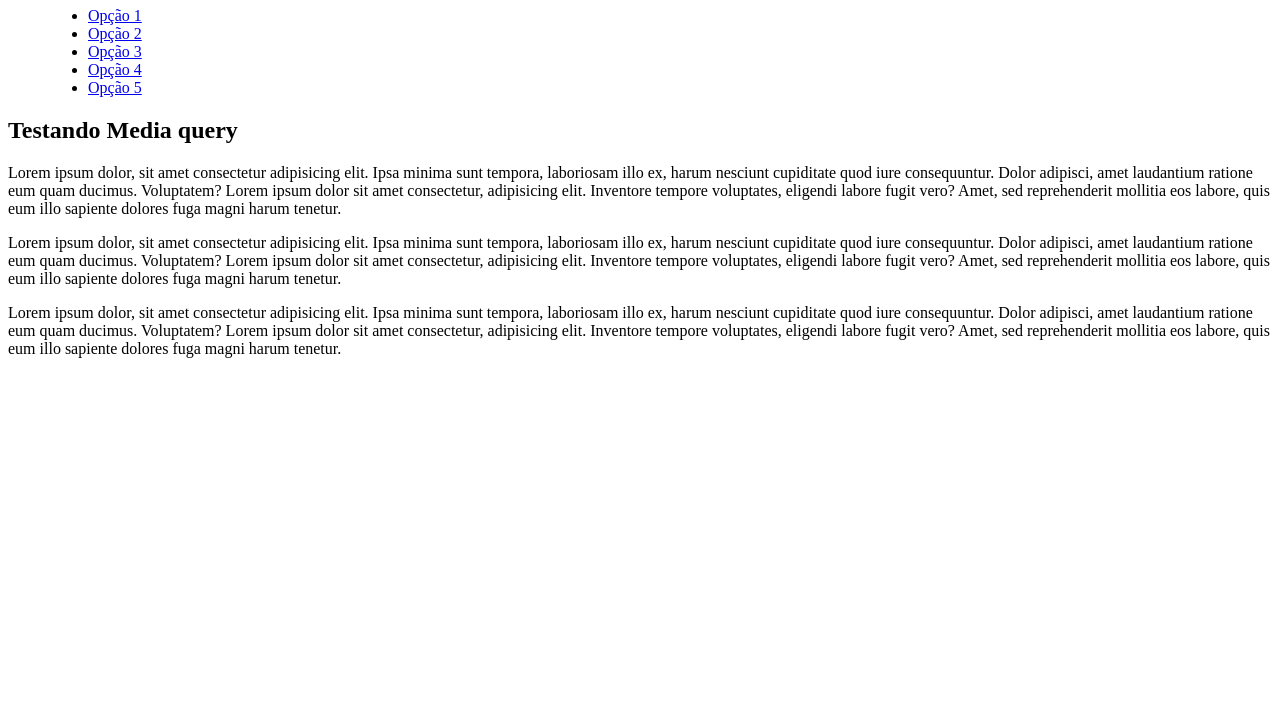
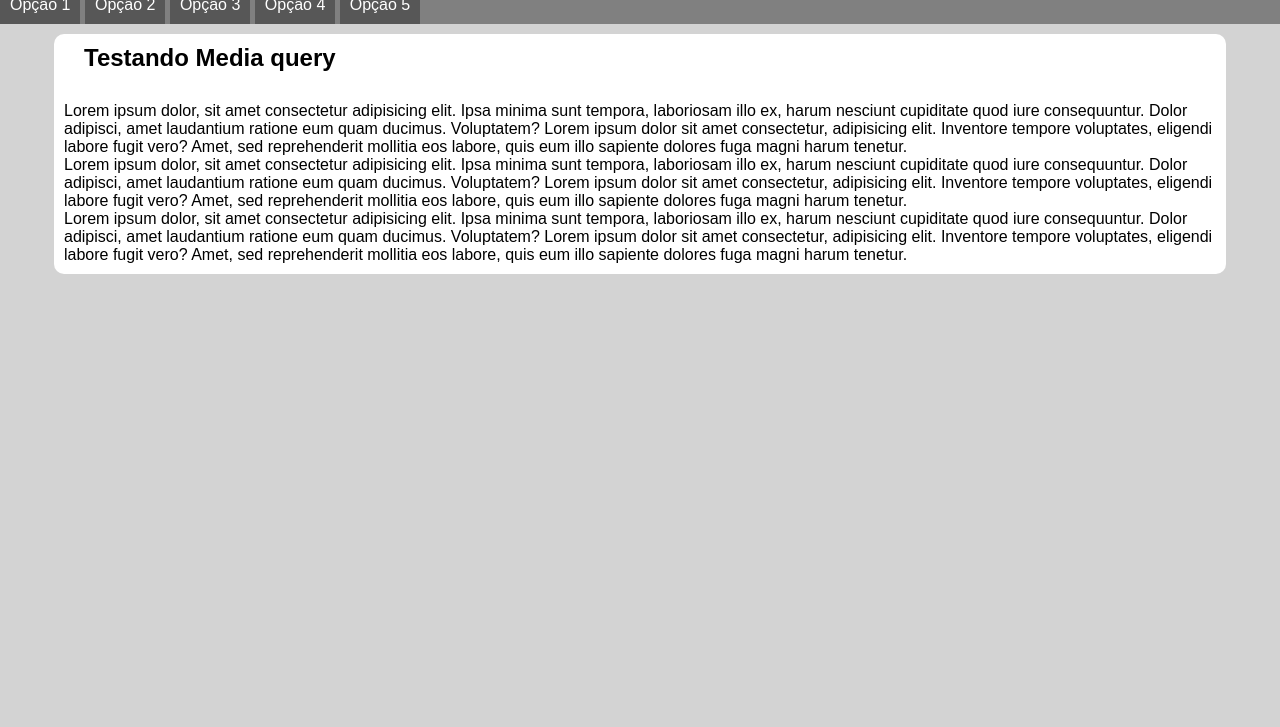
Before and after one commit to chirleynunessantos/html_css, a plain HTML site: page mq005/index.html in a window 1280 px wide. Shown: the part 73-800 px from the top of the page. Drawn offline with nearby package versions, Linux system fonts and the light colour scheme.

Commit message:
projeto usando media query

```diff
--- /dev/null
+++ b/MODULO04/ex026/mq003/estilos/style.css
@@ -0,0 +1 @@
+@charset "UTF-8";
--- /dev/null
+++ b/mq005/estilos/media-query.css
@@ -0,0 +1,14 @@
+@charset "UTF-8";
+
+@media screen and (min-width : 768px){
+
+    i#burguer{
+        display: none;
+    }
+    menu{
+        display: block;
+    }
+    menu > ul > li {
+        display: inline-block;
+    }
+}
--- /dev/null
+++ b/mq005/estilos/style.css
@@ -0,0 +1,74 @@
+@charset "UTF-8";
+
+* {
+    font-family: Arial, Helvetica, sans-serif;
+    margin: 0px;
+    padding: 0px;
+}
+
+body,
+html {
+    background-color: lightgrey;
+}
+
+header {
+    background-color: gray;
+}
+
+header>h1 {
+    padding: 10px;
+    text-align: center;
+}
+i#burguer {
+    background-color: rgb(48, 48, 48);
+    color: white;
+    display: block;
+    text-align: center;
+    padding: 10px;
+    cursor:pointer;
+}
+
+i#burguer:hover{
+    background-color: white;
+    color: black;
+}
+
+menu {
+    display: none;
+
+}
+
+menu > ul {
+    list-style-type: none;
+}
+
+menu > ul > li > a {
+    display: block;
+    padding: 10px;
+    text-decoration: none;
+    text-align: center;
+    background-color: rgb(87, 87, 87);
+    color: white;
+    border-top: 2px solid gray;
+}
+
+menu>ul>li>a:hover {
+    background-color: gray;
+}
+
+main {
+    width: 90vw;
+    background-color: white;
+    margin: auto;
+    margin-top: 10px;
+    padding: 10px;
+    border-radius: 10px;
+
+}
+
+article>h2 {
+    padding-bottom: 20px;
+    margin-bottom: 10px;
+    text-indent: 20px;
+
+}
--- a/mq005/index.html
+++ b/mq005/index.html
@@ -1,14 +1,22 @@
 <!DOCTYPE html>
 <html lang="en">
+
 <head>
     <meta charset="UTF-8">
     <meta name="viewport" content="width=h, initial-scale=1.0">
     <title>Document</title>
+    <link rel="stylesheet" href="estilos/style.css">
+    <link rel="stylesheet"
+        href="https://fonts.googleapis.com/css2?family=Material+Symbols+Outlined:opsz,wght,FILL,GRAD@20..48,100..700,0..1,-50..200&icon_names=menu" />
+
+    <link rel="stylesheet" href="estilos/media-query.css">
 </head>
-<body>
+
+<body onresize="mudouTamanho()">
     <header>
         <h1>Meu Site</h1>
-        <menu>
+        <i class="material-symbols-outlined" id="burguer" onclick='chickMenu()'>menu</i>
+        <menu id="itens">
             <ul>
                 <li><a href="#">Opção 1</a></li>
                 <li><a href="#">Opção 2</a></li>
@@ -21,16 +29,49 @@
     <main>
         <article>
             <h2>Testando Media query</h2>
-            <p>Lorem ipsum dolor, sit amet consectetur adipisicing elit. Ipsa minima sunt tempora, laboriosam illo ex, harum nesciunt cupiditate quod iure consequuntur. Dolor adipisci, amet laudantium ratione eum quam ducimus. Voluptatem?
-                Lorem ipsum dolor sit amet consectetur, adipisicing elit. Inventore tempore voluptates, eligendi labore fugit vero? Amet, sed reprehenderit mollitia eos labore, quis eum illo sapiente dolores fuga magni harum tenetur.
+            <p>Lorem ipsum dolor, sit amet consectetur adipisicing elit. Ipsa minima sunt tempora, laboriosam illo ex,
+                harum nesciunt cupiditate quod iure consequuntur. Dolor adipisci, amet laudantium ratione eum quam
+                ducimus. Voluptatem?
+                Lorem ipsum dolor sit amet consectetur, adipisicing elit. Inventore tempore voluptates, eligendi labore
+                fugit vero? Amet, sed reprehenderit mollitia eos labore, quis eum illo sapiente dolores fuga magni harum
+                tenetur.
             </p>
-             <p>Lorem ipsum dolor, sit amet consectetur adipisicing elit. Ipsa minima sunt tempora, laboriosam illo ex, harum nesciunt cupiditate quod iure consequuntur. Dolor adipisci, amet laudantium ratione eum quam ducimus. Voluptatem?
-                Lorem ipsum dolor sit amet consectetur, adipisicing elit. Inventore tempore voluptates, eligendi labore fugit vero? Amet, sed reprehenderit mollitia eos labore, quis eum illo sapiente dolores fuga magni harum tenetur.
+            <p>Lorem ipsum dolor, sit amet consectetur adipisicing elit. Ipsa minima sunt tempora, laboriosam illo ex,
+                harum nesciunt cupiditate quod iure consequuntur. Dolor adipisci, amet laudantium ratione eum quam
+                ducimus. Voluptatem?
+                Lorem ipsum dolor sit amet consectetur, adipisicing elit. Inventore tempore voluptates, eligendi labore
+                fugit vero? Amet, sed reprehenderit mollitia eos labore, quis eum illo sapiente dolores fuga magni harum
+                tenetur.
             </p>
-             <p>Lorem ipsum dolor, sit amet consectetur adipisicing elit. Ipsa minima sunt tempora, laboriosam illo ex, harum nesciunt cupiditate quod iure consequuntur. Dolor adipisci, amet laudantium ratione eum quam ducimus. Voluptatem?
-                Lorem ipsum dolor sit amet consectetur, adipisicing elit. Inventore tempore voluptates, eligendi labore fugit vero? Amet, sed reprehenderit mollitia eos labore, quis eum illo sapiente dolores fuga magni harum tenetur.
+            <p>Lorem ipsum dolor, sit amet consectetur adipisicing elit. Ipsa minima sunt tempora, laboriosam illo ex,
+                harum nesciunt cupiditate quod iure consequuntur. Dolor adipisci, amet laudantium ratione eum quam
+                ducimus. Voluptatem?
+                Lorem ipsum dolor sit amet consectetur, adipisicing elit. Inventore tempore voluptates, eligendi labore
+                fugit vero? Amet, sed reprehenderit mollitia eos labore, quis eum illo sapiente dolores fuga magni harum
+                tenetur.
             </p>
         </article>
     </main>
+
+    <script>
+        function chickMenu() {
+            const itens = document.getElementById('itens');
+
+            if (itens.style.display == 'block') {
+                itens.style.display = 'none';
+            } else {
+                itens.style.display = 'block';
+            }
+
+        }
+       function mudouTamanho(){
+        if(window.innerWidth >=768){
+            itens.style.display = 'block'
+        }else{
+            itens.style.display = 'none'
+        }
+       }
+    </script>
 </body>
+
 </html>
```
Also changed, not shown: MODULO04/ex026/mq003/index.html (+1 -0 lines).
